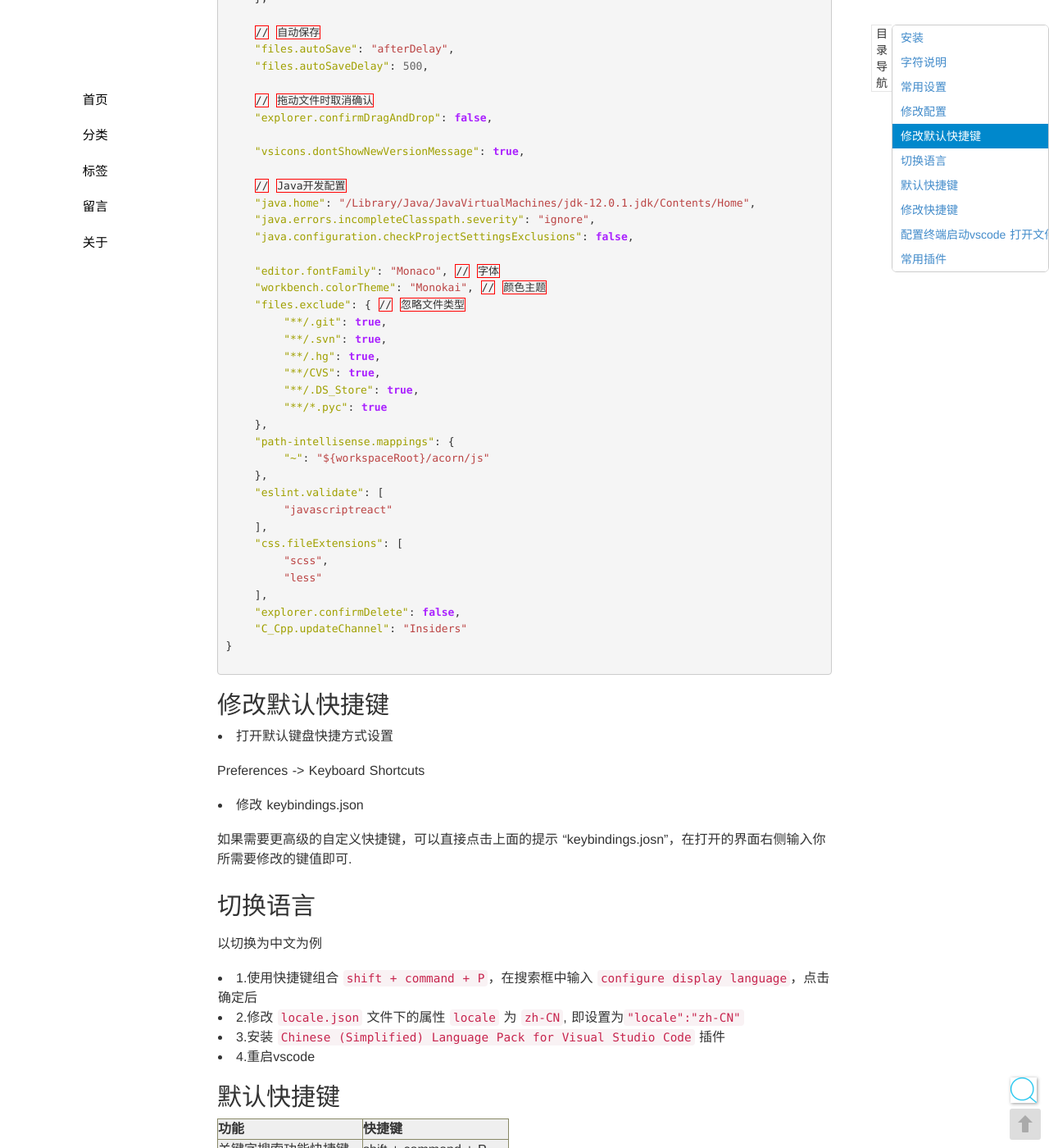
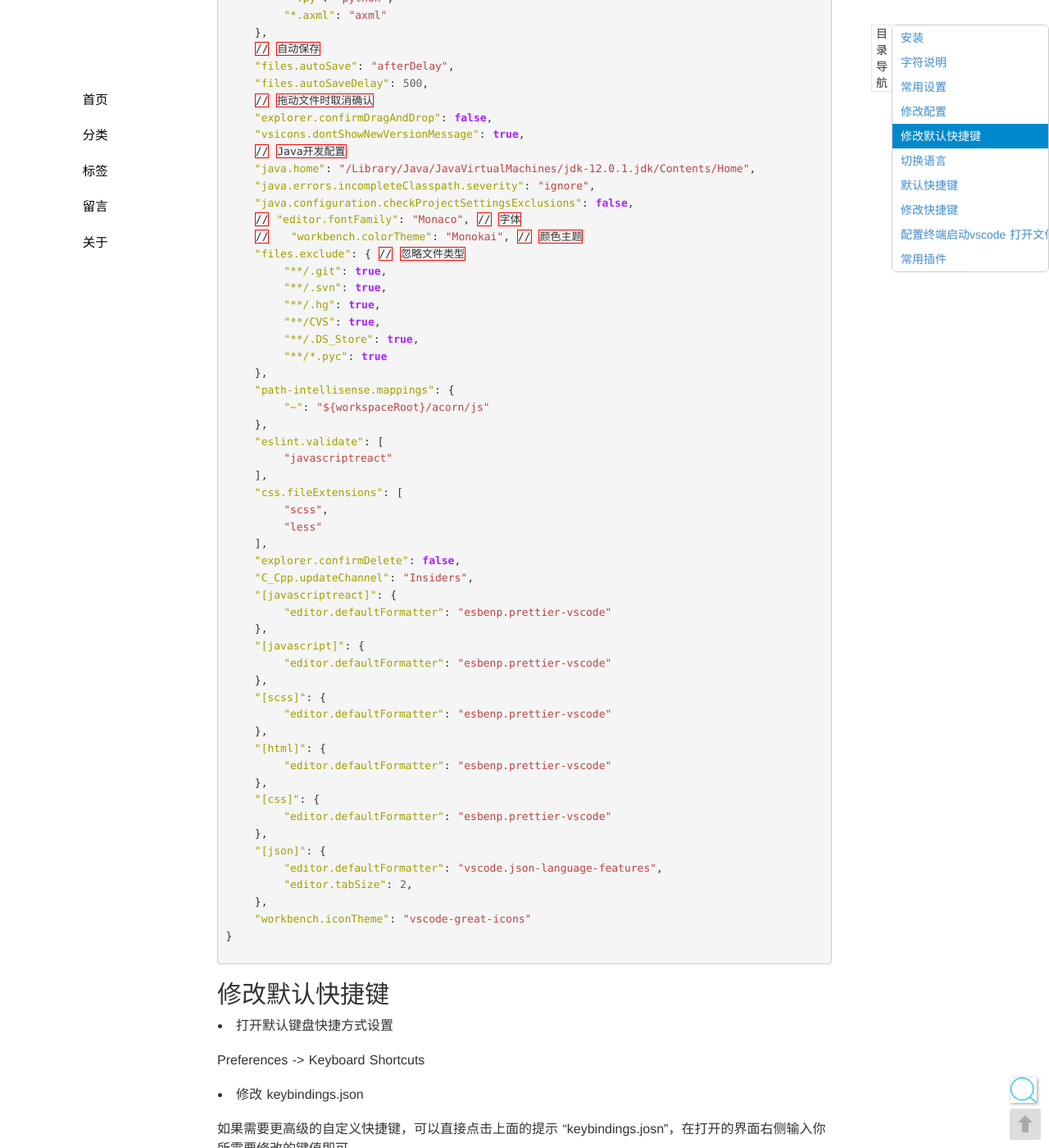
Before and after one commit to seekplum/seekplum.github.io, a Jekyll site: the page built from _posts/2017-12-25-vscode-use.md, in a window 1280 px wide and 1400 px high, scrolled down 1704 px. Shown: the whole window at 82% size. Built offline with Jekyll 4.4.1, drawn with Linux system fonts in a browser that asks for light colours; comment, search, counter and statistics services are not loaded; some of the changed text lies outside the part shown.

Commit message:
MOD: vscode自定义空格长度

````diff
--- a/_posts/2017-12-25-vscode-use.md
+++ b/_posts/2017-12-25-vscode-use.md
@@ -60,40 +60,37 @@
     "window.zoomLevel": 0,
     // 标识行长度
     "editor.rulers": [
-        79,
         119
     ],
     // tab等于的空格数
     "editor.tabSize": 4,
-
+    "[Markdown]": {
+        "editor.tabSize": 2,
+    },
     // plantuml 导出图片位置
     "plantuml.diagramsRoot": "wsd",
     "plantuml.exportOutDir": "images/docs",
-
     "editor.suggestSelection": "first",
     "vsintellicode.modify.editor.suggestSelection": "automaticallyOverrodeDefaultValue",
-
     // 识别文件类型
     "files.associations": {
-        "Dockerfile-*": "dockerfile"
+        "Dockerfile-*": "dockerfile",
+        "*.sjs": "javascript",
+        "*.py": "python",
+        "*.axml": "axml"
     },
-
     // 自动保存
     "files.autoSave": "afterDelay",
     "files.autoSaveDelay": 500,
-
     // 拖动文件时取消确认
     "explorer.confirmDragAndDrop": false,
-
     "vsicons.dontShowNewVersionMessage": true,
-
     // Java开发配置
     "java.home": "/Library/Java/JavaVirtualMachines/jdk-12.0.1.jdk/Contents/Home",
     "java.errors.incompleteClasspath.severity": "ignore",
     "java.configuration.checkProjectSettingsExclusions": false,
-
-    "editor.fontFamily": "Monaco", // 字体
-    "workbench.colorTheme": "Monokai", // 颜色主题
+    // "editor.fontFamily": "Monaco", // 字体
+    //   "workbench.colorTheme": "Monokai", // 颜色主题
     "files.exclude": { // 忽略文件类型
         "**/.git": true,
         "**/.svn": true,
@@ -113,7 +110,27 @@
         "less"
     ],
     "explorer.confirmDelete": false,
-    "C_Cpp.updateChannel": "Insiders"
+    "C_Cpp.updateChannel": "Insiders",
+    "[javascriptreact]": {
+        "editor.defaultFormatter": "esbenp.prettier-vscode"
+    },
+    "[javascript]": {
+        "editor.defaultFormatter": "esbenp.prettier-vscode"
+    },
+    "[scss]": {
+        "editor.defaultFormatter": "esbenp.prettier-vscode"
+    },
+    "[html]": {
+        "editor.defaultFormatter": "esbenp.prettier-vscode"
+    },
+    "[css]": {
+        "editor.defaultFormatter": "esbenp.prettier-vscode"
+    },
+    "[json]": {
+        "editor.defaultFormatter": "vscode.json-language-features",
+        "editor.tabSize": 2,
+    },
+    "workbench.iconTheme": "vscode-great-icons"
 }
 ```
 
````
